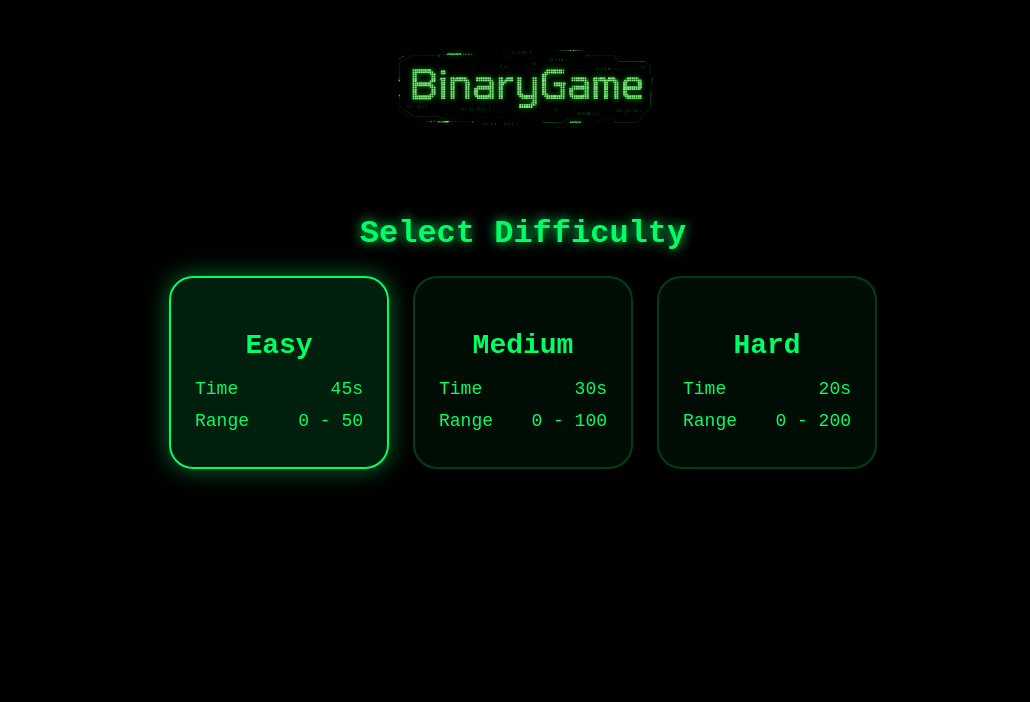
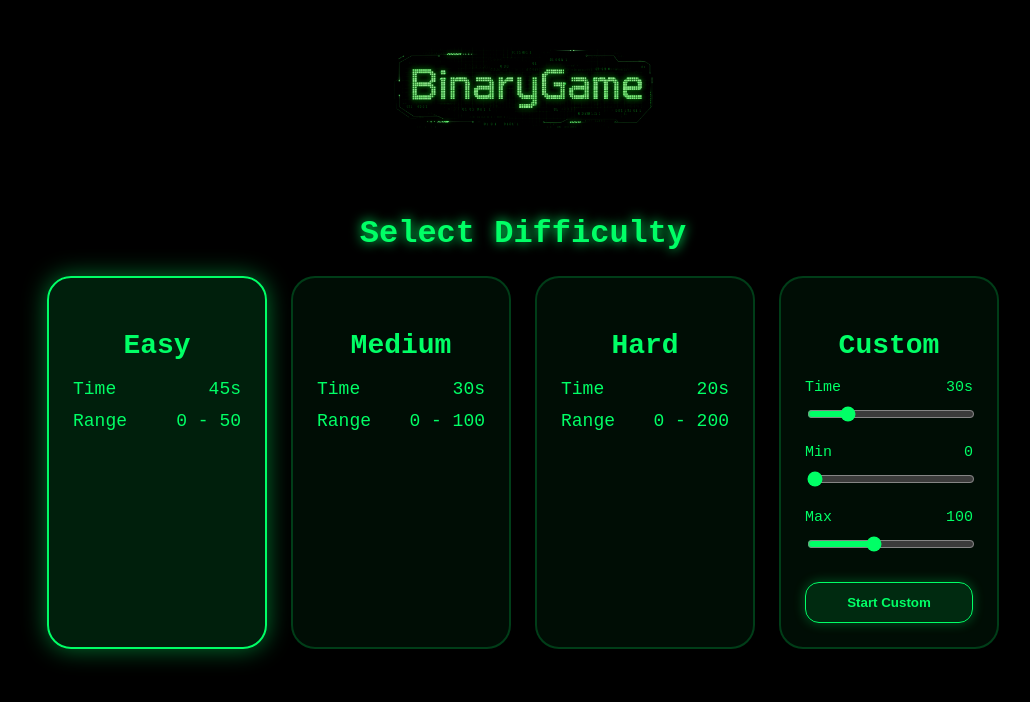
Before and after one commit to jcebreros11/BinaryGame, a React (Vite) app: page /settings in a window 1280 px wide. Shown: the top 702 px of the page, without its empty margins (125-1155 px from the left). Built offline with nearby package versions, Linux system fonts and the light colour scheme.

Commit message:
Add custom settings

```diff
--- a/src/components/SettingsTable.jsx
+++ b/src/components/SettingsTable.jsx
@@ -4,12 +4,15 @@ import Loader from './Loader';
 import '../styles/SettingsTable.css';
 
 function SettingsTable() {
-
     const navigate = useNavigate();
 
     const [selectedDifficulty, setSelectedDifficulty] = useState('Easy');
     const [isStarting, setIsStarting] = useState(false);
     const [fadeOut, setFadeOut] = useState(false);
+
+    const [customTime, setCustomTime] = useState(30);
+    const [customMin, setCustomMin] = useState(0);
+    const [customMax, setCustomMax] = useState(100);
 
     const difficulties = [
         { level: 'Easy', time: 45, min: 0, max: 50 },
@@ -29,16 +32,22 @@ function SettingsTable() {
             navigate('/game', {
                 state: { difficulty }
             });
-        }, 1000);
+        }, 2000);
+    };
+
+    const handleCustomSelect = () => {
+        const difficulty = {
+            level: 'Custom',
+            time: Math.max(5, Number(customTime)),
+            min: Math.max(0, Number(customMin)),
+            max: Math.min(255, Number(customMax))
+        };
+
+        handleSelect(difficulty);
     };
 
     if (isStarting) {
-        return (
-            <Loader
-                fadeOut={fadeOut}
-                text="Starting Game..."
-            />
-        );
+        return <Loader fadeOut={fadeOut} text="Starting Game..." />;
     }
 
     return (
@@ -65,6 +74,78 @@ function SettingsTable() {
                         </div>
                     </div>
                 ))}
+
+                <div
+                    className={`settings-card custom-card ${selectedDifficulty === 'Custom' ? 'selected' : ''}`}
+                    onClick={() => setSelectedDifficulty('Custom')}
+                >
+                    <h3>Custom</h3>
+
+                    <div className="custom-field">
+                        <div className="slider-label">
+                            <label>Time</label>
+                            <span>{customTime}s</span>
+                        </div>
+
+                        <input
+                            type="range"
+                            min="5"
+                            max="120"
+                            value={customTime}
+                            onChange={(e) => setCustomTime(Number(e.target.value))}
+                            onClick={(e) => e.stopPropagation()}
+                        />
+                    </div>
+
+                    <div className="custom-field">
+                        <div className="slider-label">
+                            <label>Min</label>
+                            <span>{customMin}</span>
+                        </div>
+
+                        <input
+                            type="range"
+                            min="0"
+                            max="254"
+                            value={customMin}
+                            onChange={(e) => {
+                                const newMin = Number(e.target.value);
+                                setCustomMin(newMin);
+
+                                if (customMax <= newMin) {
+                                    setCustomMax(newMin + 1);
+                                }
+                            }}
+                            onClick={(e) => e.stopPropagation()}
+                        />
+                    </div>
+
+                    <div className="custom-field">
+                        <div className="slider-label">
+                            <label>Max</label>
+                            <span>{customMax}</span>
+                        </div>
+
+                        <input
+                            type="range"
+                            min={customMin + 1}
+                            max="255"
+                            value={customMax}
+                            onChange={(e) => setCustomMax(Number(e.target.value))}
+                            onClick={(e) => e.stopPropagation()}
+                        />
+                    </div>
+
+                    <button
+                        className="custom-start-btn"
+                        onClick={(e) => {
+                            e.stopPropagation();
+                            handleCustomSelect();
+                        }}
+                    >
+                        Start Custom
+                    </button>
+                </div>
             </div>
         </div>
     );
--- a/src/styles/SettingsTable.css
+++ b/src/styles/SettingsTable.css
@@ -53,15 +53,20 @@
 
 .settings-card:hover {
     transform: translateY(-4px);
+
     border-color: #00ff66;
+
     box-shadow:
         0 0 18px rgba(0, 255, 102, 0.35);
+
     background: rgba(0, 255, 102, 0.08);
 }
 
 .settings-grid:hover .settings-card.selected:not(:hover) {
     border-color: rgba(0, 255, 102, 0.2);
+
     background: rgba(0, 255, 102, 0.05);
+
     box-shadow: none;
 }
 
@@ -101,3 +106,55 @@
         width: min(90vw, 320px);
     }
 }
+
+.custom-field {
+    width: 100%;
+    margin-bottom: 18px;
+}
+
+.slider-label {
+    display: flex;
+    justify-content: space-between;
+    margin-bottom: 8px;
+    color: #00ff66;
+    font-size: 15px;
+}
+
+.custom-field input[type="range"] {
+    width: 100%;
+    accent-color: #00ff66;
+    cursor: pointer;
+}
+
+.custom-start-btn {
+    width: 100%;
+    margin-top: 8px;
+    padding: 12px;
+    border-radius: 14px;
+    border: 1px solid #00ff66;
+    background: rgba(0, 255, 102, 0.12);
+    color: #00ff66;
+    font-weight: bold;
+    cursor: pointer;
+    box-shadow: 0 0 12px rgba(0, 255, 102, 0.3);
+}
+
+.custom-start-btn:hover {
+    background: #00ff66;
+    color: black;
+}
+
+@media (max-width: 700px) {
+    .custom-card {
+        width: min(90vw, 340px);
+    }
+
+    .slider-label {
+        font-size: 14px;
+    }
+
+    .custom-start-btn {
+        padding: 14px;
+        font-size: 16px;
+    }
+}
```
